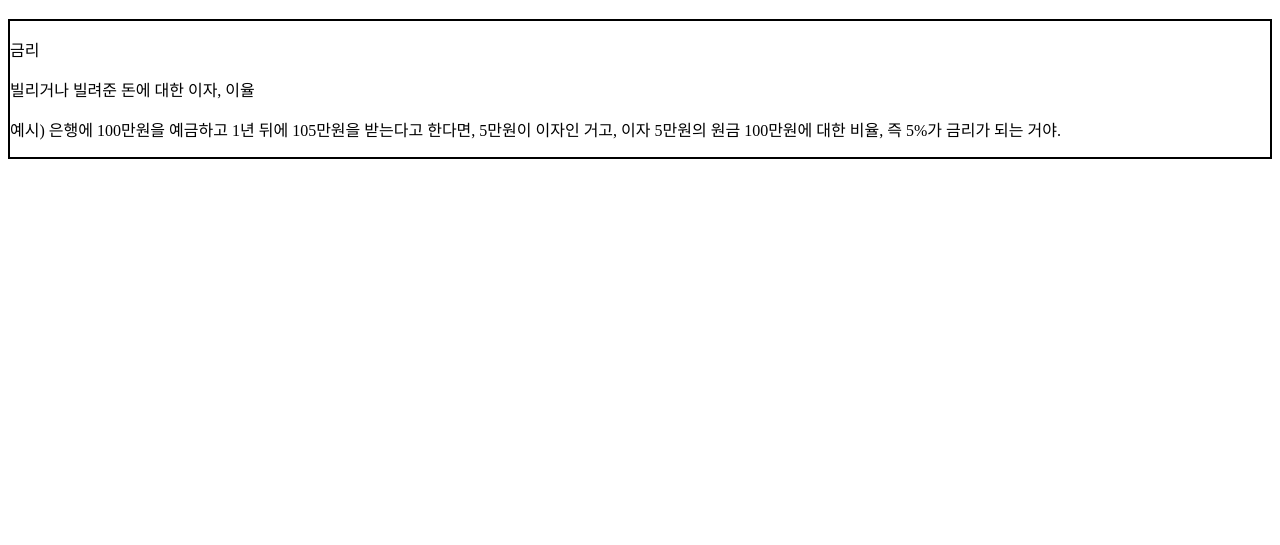
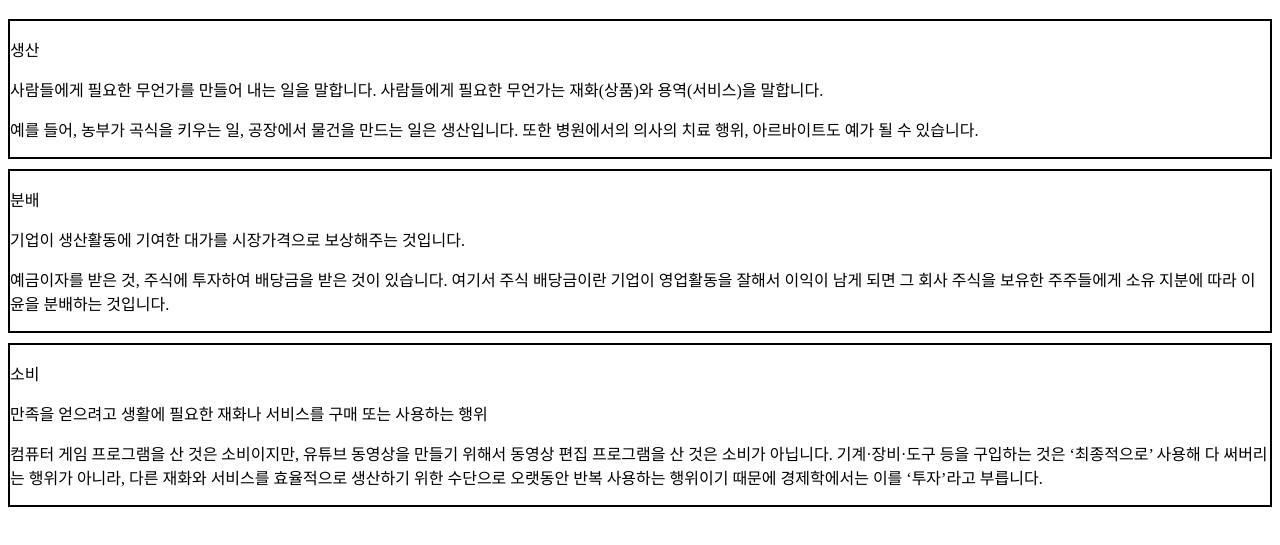
Before and after one commit to bitda2022/cee_html, a plain HTML site: page knowledge/economy_basic.html in a window 1280 px wide. Shown: the part 61-606 px from the top of the page. Drawn offline with Linux system fonts and the light colour scheme.

Commit message:
docs : add quiz html files and samples

```diff
--- a/knowledge/economy_basic.html
+++ b/knowledge/economy_basic.html
@@ -11,14 +11,49 @@
     <!-- 양식 예시 -->
     <div class="form">
         <!-- 개념(키워드) -->
-        <p class="term">금리</p>
+        <p class="term">생산</p>
         <!-- 설명 -->
-        <p class="description">빌리거나 빌려준 돈에 대한 이자, 이율</p>
+        <p class="description">사람들에게 필요한 무언가를 만들어 내는 일을 말합니다.
+        사람들에게 필요한 무언가는 재화(상품)와 용역(서비스)을 말합니다.</p>
         <!-- 비유 -->
         <p class="metaphor"></p>
         <!-- 실생활 예시 -->
         <p class="real_example">
-            예시) 은행에 100만원을 예금하고 1년 뒤에 105만원을 받는다고 한다면, 5만원이 이자인 거고, 이자 5만원의 원금 100만원에 대한 비율, 즉 5%가 금리가 되는 거야.
+            예를 들어, 농부가 곡식을 키우는 일, 공장에서 물건을 만드는 일은 생산입니다.
+            또한 병원에서의 의사의 치료 행위, 아르바이트도 예가 될 수 있습니다.
+        </p>
+    </div>
+
+    <!-- 양식 예시 -->
+    <div class="form">
+        <!-- 개념(키워드) -->
+        <p class="term">분배</p>
+        <!-- 설명 -->
+        <p class="description">기업이 생산활동에 기여한 대가를 시장가격으로 보상해주는 것입니다.</p>
+        <!-- 비유 -->
+        <p class="metaphor"></p>
+        <!-- 실생활 예시 -->
+        <p class="real_example">
+            예금이자를 받은 것, 주식에 투자하여 배당금을 받은 것이 있습니다.
+            여기서 주식 배당금이란 기업이 영업활동을 잘해서 이익이 남게 되면 그 회사 주식을 보유한 주주들에게 소유 지분에 따라 이윤을 분배하는 것입니다.
+        </p>
+    </div>
+
+    <!-- 양식 예시 -->
+    <div class="form">
+        <!-- 개념(키워드) -->
+        <p class="term">소비</p>
+        <!-- 설명 -->
+        <p class="description">만족을 얻으려고 생활에 필요한 재화나 서비스를 구매 또는 사용하는 행위</p>
+        <!-- 비유 -->
+        <p class="metaphor"></p>
+        <!-- 실생활 예시 -->
+        <p class="real_example">
+            컴퓨터 게임 프로그램을 산 것은 소비이지만,
+            유튜브 동영상을 만들기 위해서 동영상 편집 프로그램을 산 것은 소비가 아닙니다.
+            기계·장비·도구 등을 구입하는 것은 ‘최종적으로’ 사용해 다 써버리는 행위가 아니라,
+            다른 재화와 서비스를 효율적으로 생산하기 위한 수단으로 오랫동안 반복 사용하는 행위이기 때문에
+            경제학에서는 이를 ‘투자’라고 부릅니다.
         </p>
     </div>
 
--- /dev/null
+++ b/quiz/style.css
@@ -0,0 +1,4 @@
+.form {
+    border: 2px black solid;
+    margin-bottom: 10px;
+}
```
Also changed, not shown: quiz.html (+3 -3 lines), quiz/economy_basic_quiz.html (added, +25 -0 lines), quiz/financial_basic_quiz.html (added, +12 -0 lines), quiz/stock_advanced_quiz.html (added, +12 -0 lines).
